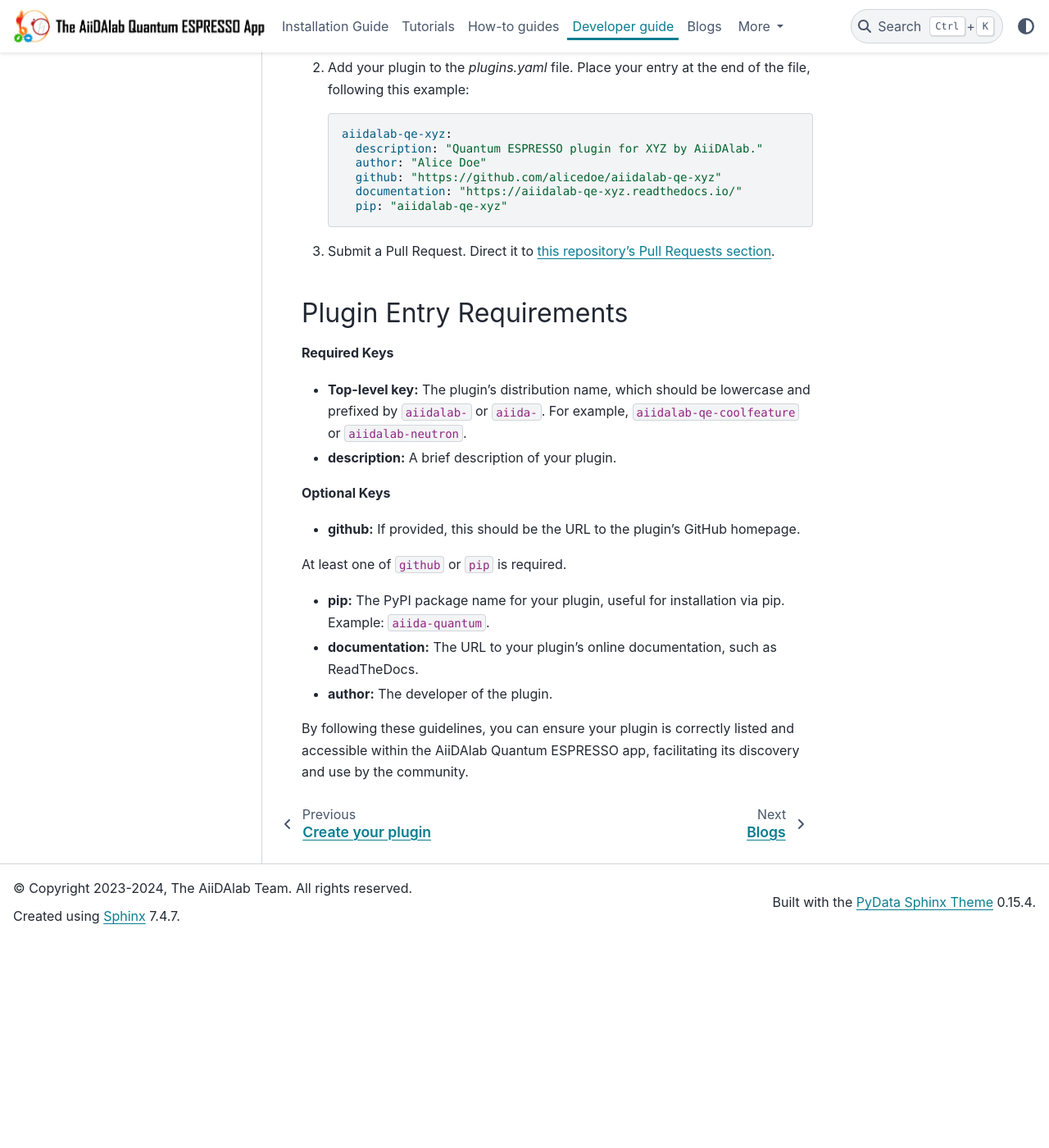
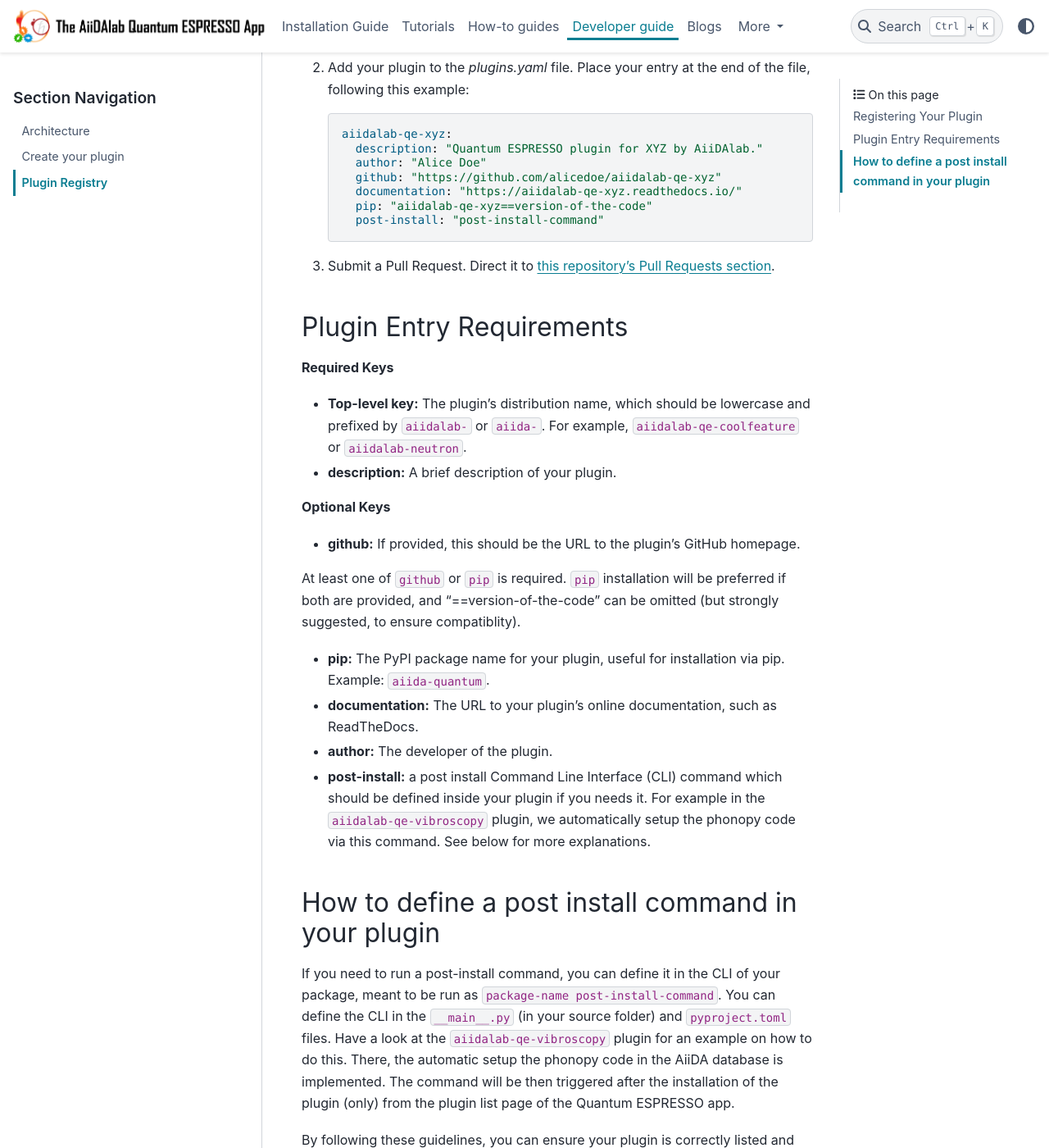
Before and after one commit to aiidalab/aiidalab-qe, a Sphinx documentation site: the page built from docs/source/development/plugin_registry.rst, in a window 1280 px wide and 1400 px high, scrolled down 392 px. Shown: the whole window at 82% size. Built offline with Sphinx 7.4.7 and the PyData theme 0.15.4, drawn with Linux system fonts in a browser that asks for light colours; before the commit the page ends 1538 px from its top, so only the background shows below that.

Commit message:
Adding the documentation section on how to setup the post-install for a given plugin.

```diff
--- a/docs/source/development/plugin_registry.rst
+++ b/docs/source/development/plugin_registry.rst
@@ -21,7 +21,8 @@
         author: "Alice Doe"
         github: "https://github.com/alicedoe/aiidalab-qe-xyz"
         documentation: "https://aiidalab-qe-xyz.readthedocs.io/"
-        pip: "aiidalab-qe-xyz"
+        pip: "aiidalab-qe-xyz==version-of-the-code"
+        post-install: "post-install-command"
 
 3. Submit a Pull Request. Direct it to `this repository's Pull Requests section <https://github.com/aiidalab/aiidalab-qe/pulls>`_.
 
@@ -37,10 +38,19 @@
 
 - **github:** If provided, this should be the URL to the plugin's GitHub homepage.
 
-At least one of ``github`` or ``pip`` is required.
+At least one of ``github`` or ``pip`` is required. ``pip`` installation will be preferred if both are provided, and "==version-of-the-code" can be omitted (but strongly suggested, to ensure compatiblity).
 
 - **pip:** The PyPI package name for your plugin, useful for installation via pip. Example: ``aiida-quantum``.
 - **documentation:** The URL to your plugin's online documentation, such as ReadTheDocs.
 - **author:** The developer of the plugin.
+- **post-install:** a post install Command Line Interface (CLI) command which should be defined inside your plugin if you needs it. For example in the ``aiidalab-qe-vibroscopy`` plugin, we automatically setup the phonopy code via this command. See below for more explanations.
+
+How to define a post install command in your plugin
+---------------------------------------------------------------------
+
+If you need to run a post-install command, you can define it in the CLI of your package, meant to be run as ``package-name post-install-command``.
+You can define the CLI  in the ``__main__.py``  (in your source folder) and ``pyproject.toml`` files. Have a look at the  ``aiidalab-qe-vibroscopy`` plugin for an example on how to do this.
+There, the automatic setup the phonopy code in the AiiDA database is implemented.
+The command will be then triggered after the installation of the plugin (only) from the plugin list page of the Quantum ESPRESSO app.
 
 By following these guidelines, you can ensure your plugin is correctly listed and accessible within the AiiDAlab Quantum ESPRESSO app, facilitating its discovery and use by the community.
```
